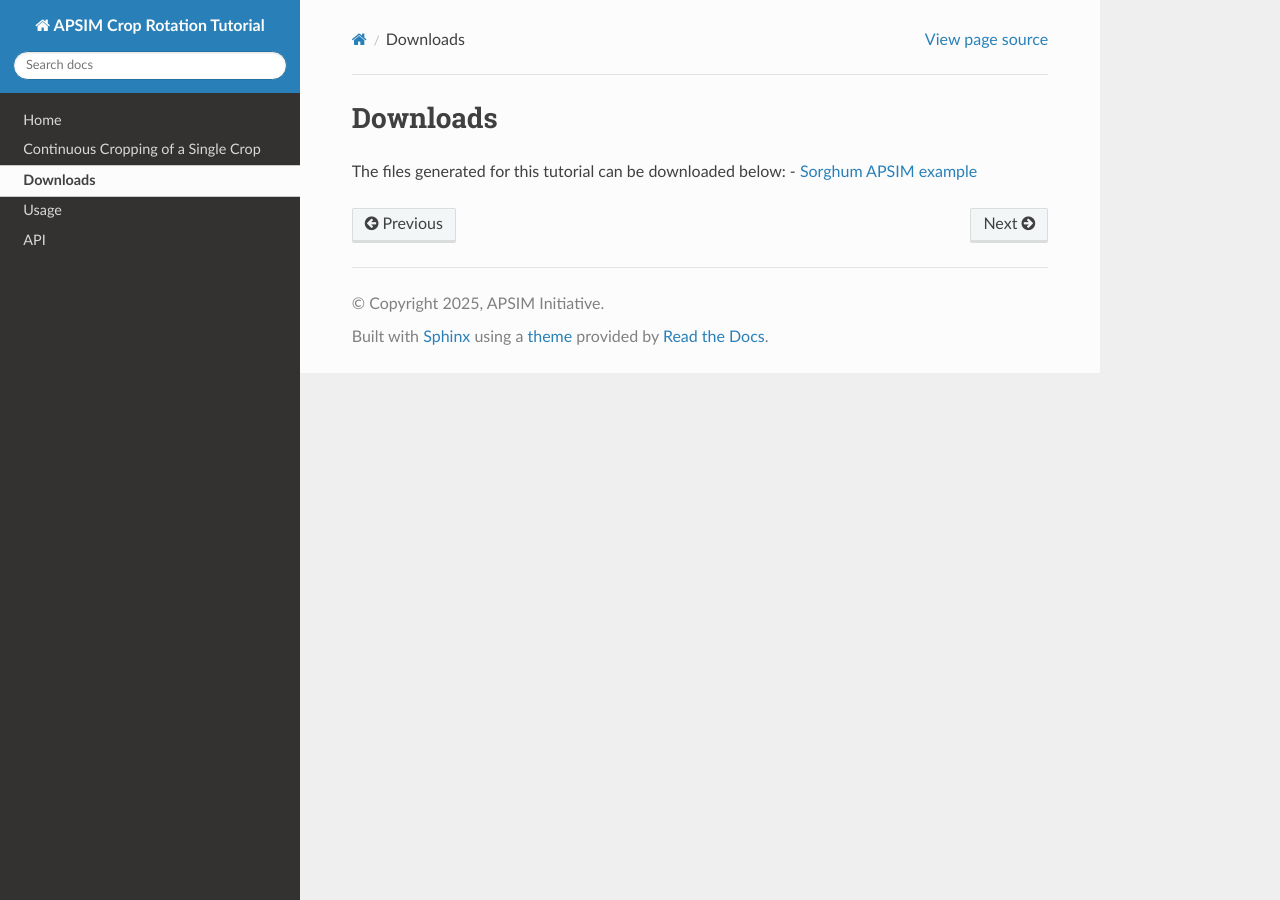
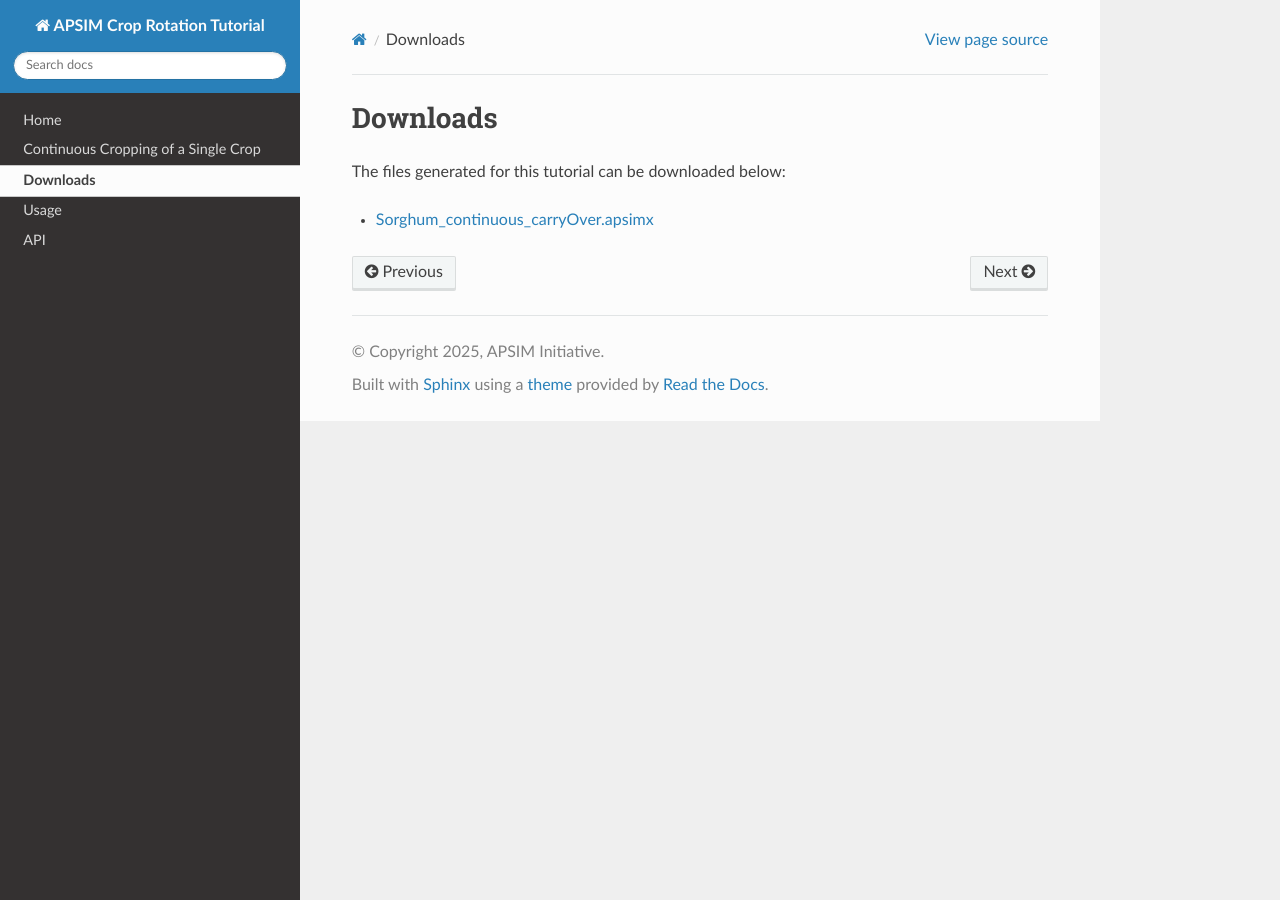
Before and after one commit to ugrewer/APSIM_RotationTraining, a Sphinx documentation site: the page built from docs/downloads.rst, in a window 1280 px wide. Built offline with Sphinx 7.4.7 and the Read the Docs theme 3.1.0, drawn with Linux system fonts in a browser that asks for light colours.

Commit message:
cosmetic updates

```diff
--- a/docs/continuous cropping of a single crop.rst
+++ b/docs/continuous cropping of a single crop.rst
@@ -2,7 +2,7 @@ Continuous Cropping of a Single Crop
 =====
 The most classical starting point in the learning and usage of crop models is the simulation of a single crop cycle, from sowing to harvest.
 For instance, when crop models are used to simulate the observed crop growth from agricultural field trials,
-each trial treatment is typically represented by simulating a single crop cycle.
+each trial treatment is represented by simulating a single crop cycle.
 This is the most common approach even when the experimental data come from continuous, multi-year trials on identical plots.
 Crop model simulations of single crop cycles are typically used for crop model calibration and evaluation.
 Once calibrated, the crop model can be employed for more analytical purposes,
--- a/docs/downloads.rst
+++ b/docs/downloads.rst
@@ -2,4 +2,5 @@ Downloads
 =====
 
 The files generated for this tutorial can be downloaded below:
-- `Sorghum APSIM example <_APSIM_code/Sorghum_continuous_carryOver/Sorghum_continuous_carryOver.apsimx>`_
+
+- `Sorghum_continuous_carryOver.apsimx <_APSIM_code/Sorghum_continuous_carryOver/Sorghum_continuous_carryOver.apsimx>`_
```
